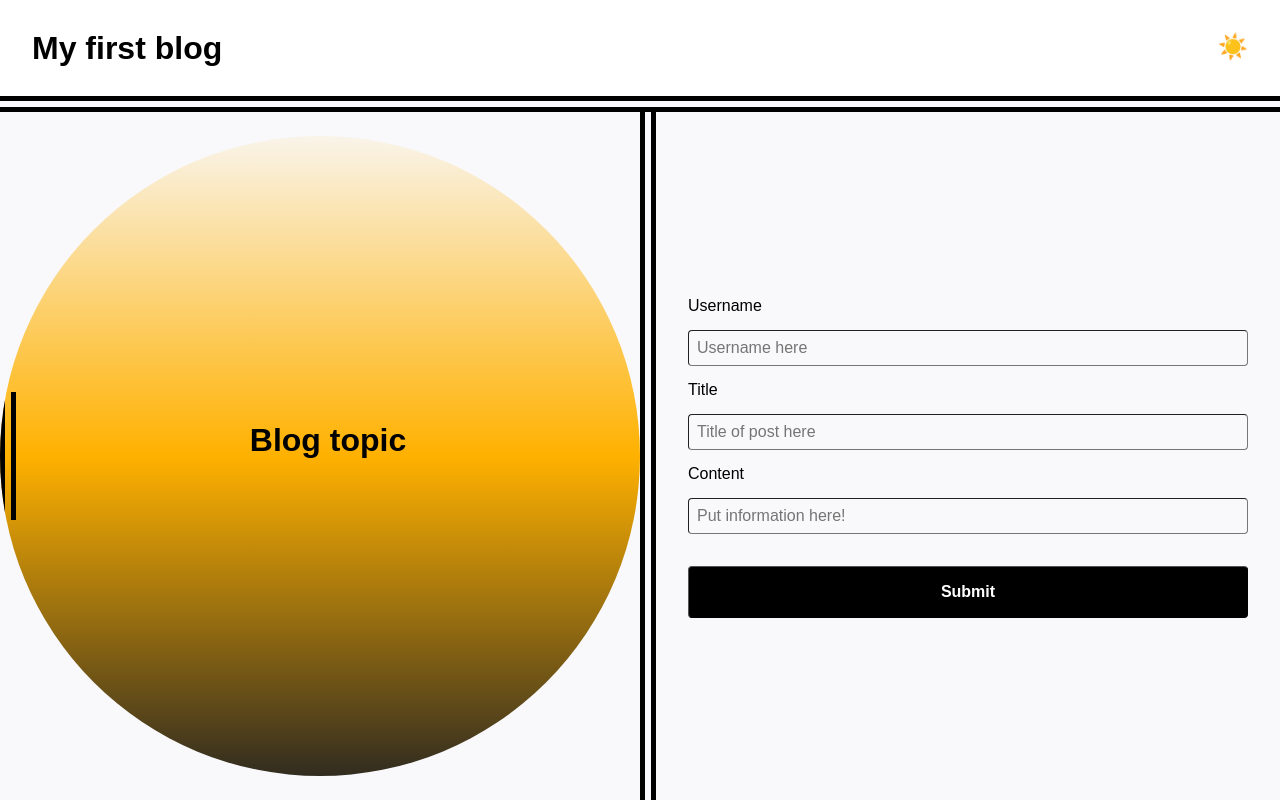
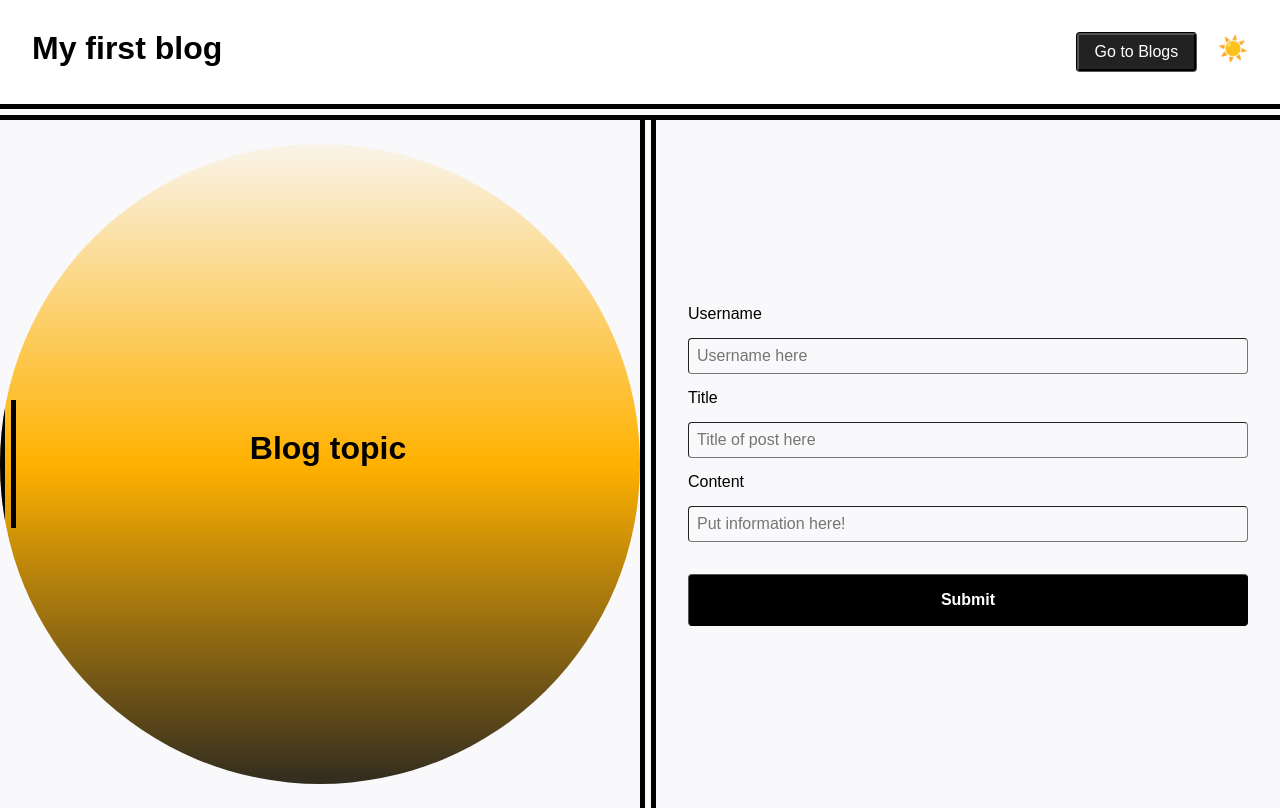
Before and after one commit to JoshuaPruitt/Challenge-04, a plain HTML site: page index.html in a window 1280 px wide. Drawn offline with Linux system fonts and the light colour scheme.

Commit message:
added new button for going to blog page

```diff
--- a/assets/css/form.css
+++ b/assets/css/form.css
@@ -88,6 +88,7 @@ section {
   border-left: solid .5rem var(--disabled);
 }
 
+
 /*
   IDs
 */
@@ -98,3 +99,12 @@ section {
   bottom: -2rem;
   padding-bottom: 20px;
 }
+
+#back {
+  padding: 0.5rem 1rem;
+  border-radius: 4px;
+  margin-right: 1rem;
+  border: groove black;
+  background-color: var(--dark-accent);
+  color: var(--light);
+}
--- a/assets/js/form.js
+++ b/assets/js/form.js
@@ -5,6 +5,7 @@ const usernameId = document.getElementById('username')
 const titleId = document.getElementById('title')
 const bodyId = document.getElementById('bodyContent')
 const submitId = document.getElementById('submit')
+const blogRedirect = document.getElementById('back')
 
 // set the url to blank. Define the storage
 let redirectURL = '';
@@ -33,6 +34,11 @@ const redirectPage = function (url) {
   location.assign(url);
 };
 
+blogRedirect.addEventListener('click', function(){
+  // redirect to the blog page if button pressed
+  redirectPage('./blog.html')
+});
+
 submitId.addEventListener('click', function (event) {
   event.preventDefault();
 
--- a/assets/js/logic.js
+++ b/assets/js/logic.js
@@ -23,7 +23,6 @@ function readStorage(){
     // if there is data inside of the local storage then take that data and read it
     if (JSON.parse(localStorage.getItem('dark')) !== null){
         dark = JSON.parse(localStorage.getItem('dark'));
-        console.log(dark)
     };
     return dark
 };
@@ -44,7 +43,6 @@ darkLightToggle.addEventListener('click', function(event){
 function init (){
     //read storage on startup
     readStorage()
-    console.log(dark)
 
     // change the color if the page data has been set to dark mode
     if (dark == true){
--- a/index.html
+++ b/index.html
@@ -25,6 +25,7 @@
     <!--for header buttons-->
     <div>
       <!--This button changes the page to light or dark mode depending on what is selected-->
+      <input id='back' type="button" value="Go to Blogs"/>
       <input id='toggle' type="button" value="☀️"/>
     </div>
    </header>
```
